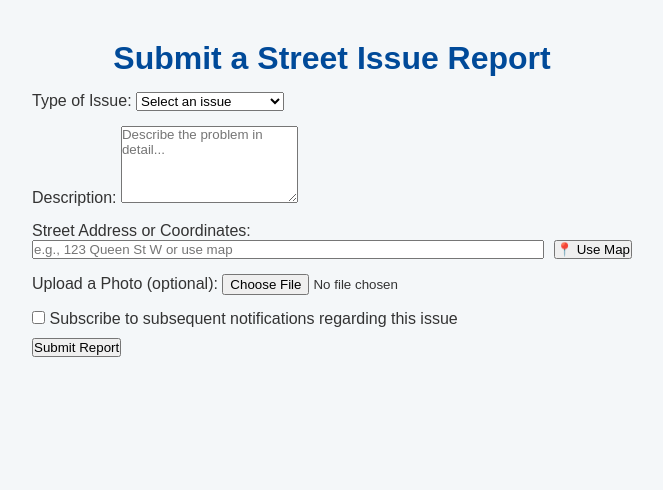
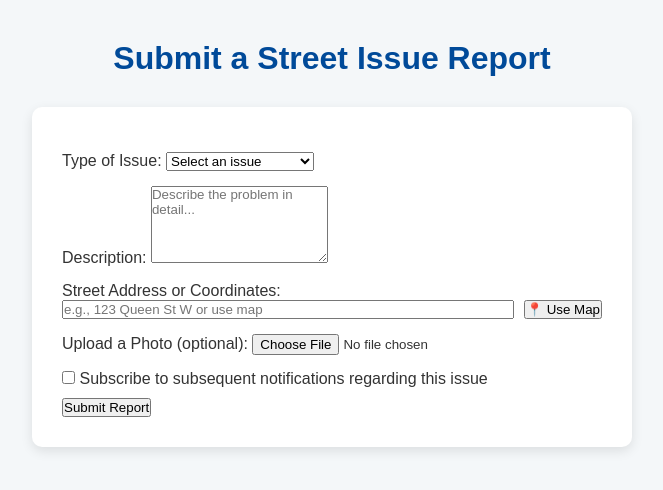
Before and after one commit to khadijaabbas1/group74_sprint3, a PHP site: page /submit.html in a window 1280 px wide. Shown: the top 490 px of the page, without its empty margins (308-971 px from the left). Run offline with PHP 8.4, Linux system fonts and the light colour scheme.

Commit message:
Update style.css

```diff
--- a/style.css
+++ b/style.css
@@ -380,3 +380,11 @@ h2 {
 .form-group {
   margin-top: 15px;
 }
+.card {
+  max-width: 600px;
+  margin: 30px auto;
+  padding: 30px;
+  background-color: white;
+  border-radius: 10px;
+  box-shadow: 0 4px 12px rgba(0, 0, 0, 0.1);
+}
```
